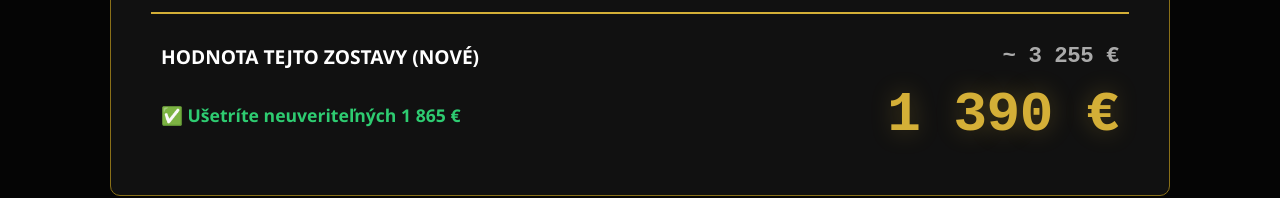
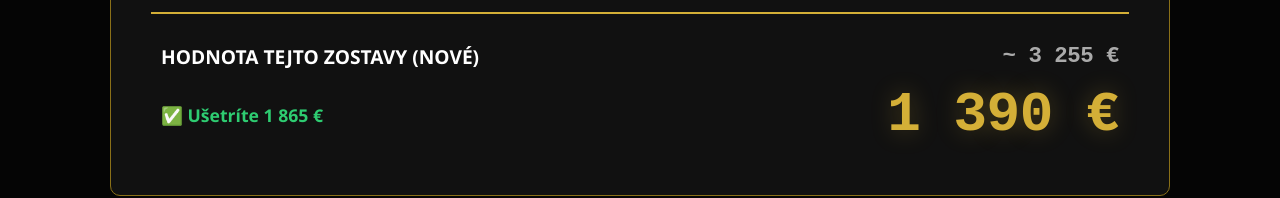
Before and after one commit to Matusbenco/Bicie, a plain HTML site: page index.html in a window 1280 px wide. Shown: the part 2004-2202 px from the top of the page. Drawn offline with Linux system fonts and the light colour scheme.

Commit message:
Update index.html

```diff
--- a/index.html
+++ b/index.html
@@ -342,7 +342,7 @@
                     <tr>
                         <td style="border:none; padding-top: 0;">
                             <span style="color: var(--accent-green); font-size: 1.1rem; font-weight: bold;">
-                                ✅ Ušetríte neuveriteľných 1 865 €
+                                ✅ Ušetríte 1 865 €
                             </span>
                         </td>
                         <td class="col-price" style="border:none; padding-top: 0;">
@@ -514,4 +514,5 @@
         });
     </script>
 </body>
+
 </html>
```
